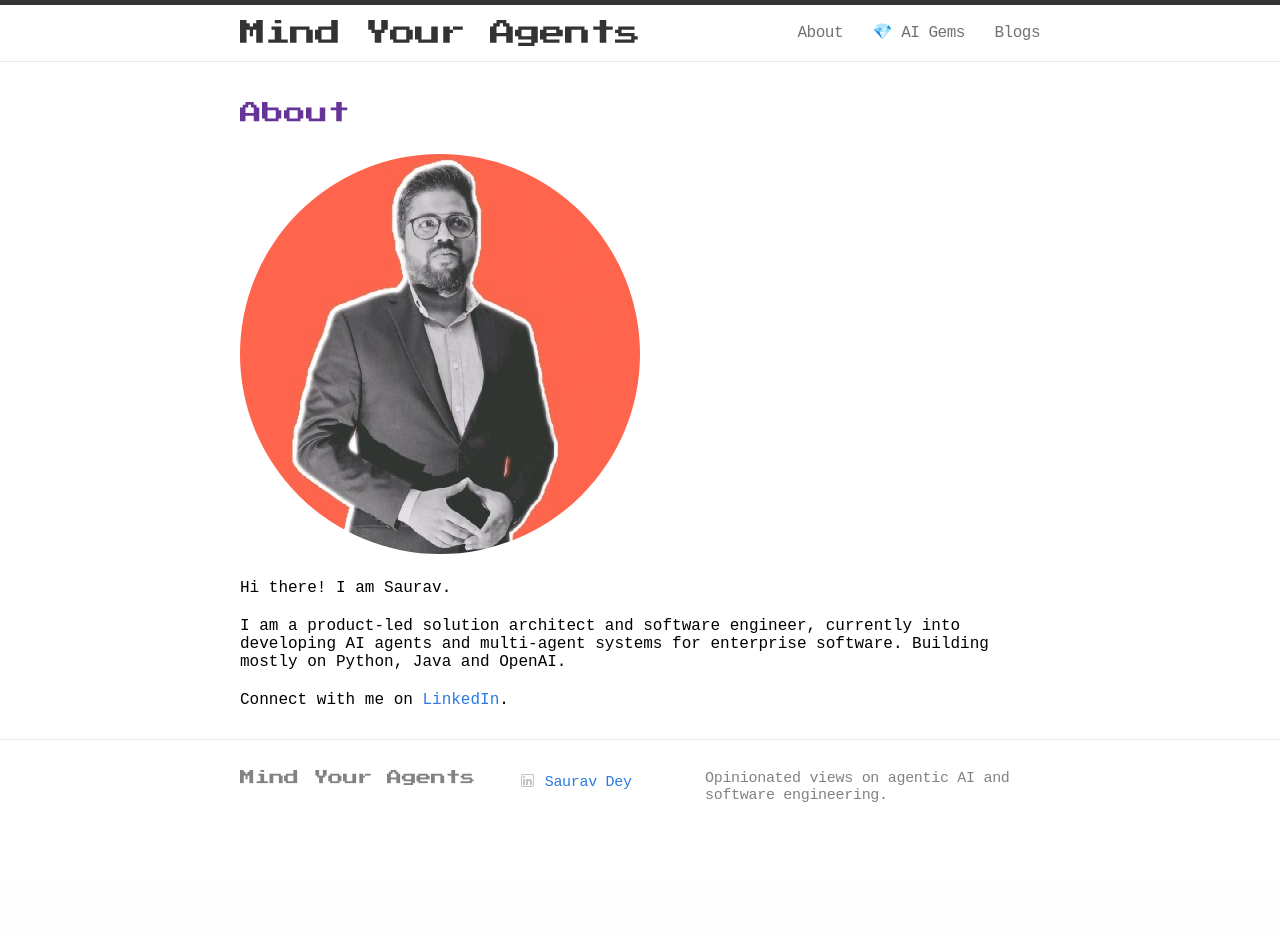
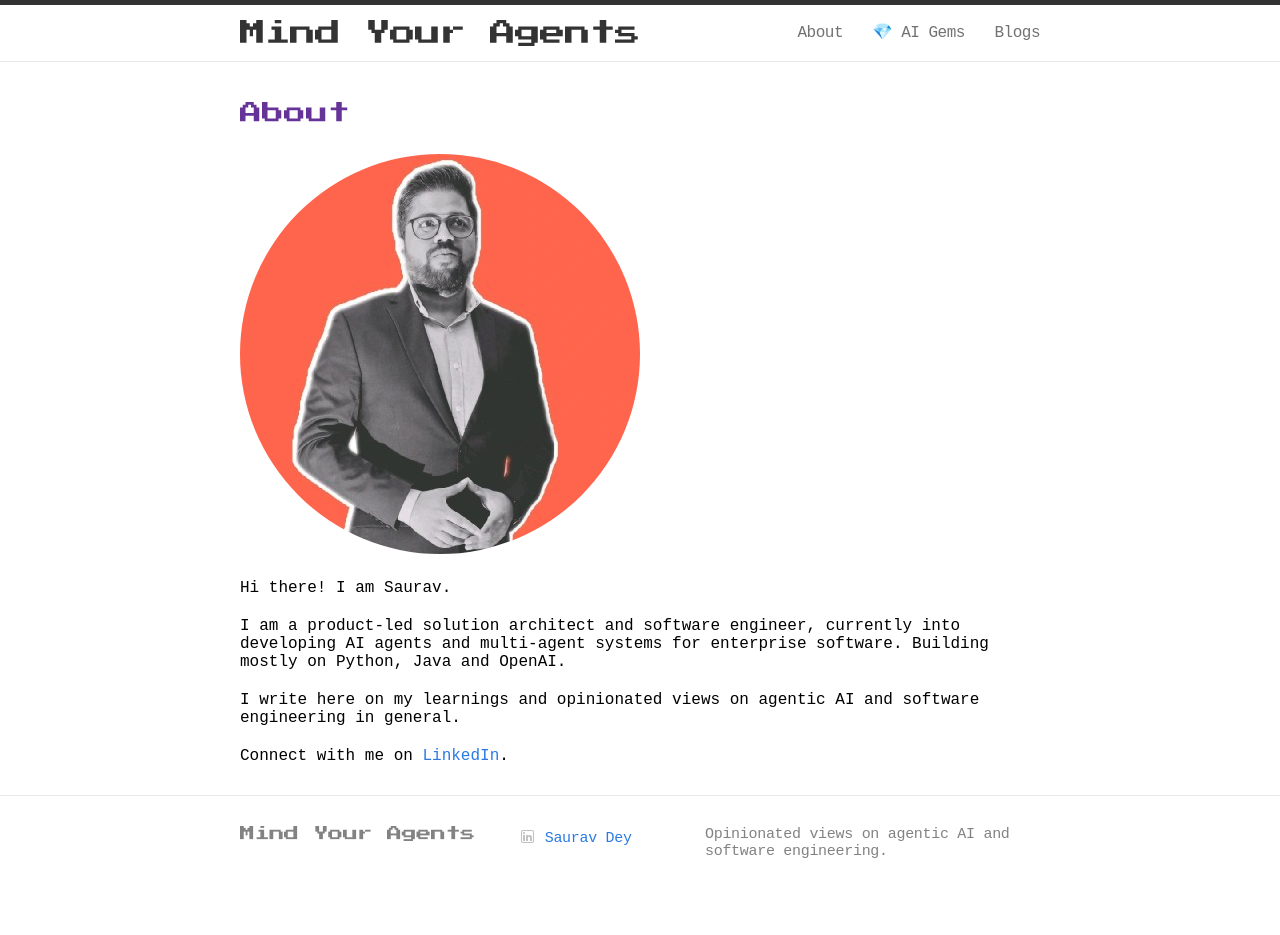
Before and after one commit to mindyouragents/mindyouragents.github.io, a Jekyll site: the page built from _pages/about.markdown, in a window 1280 px wide. Built offline with Jekyll 4.4.1, drawn with Linux system fonts in a browser that asks for light colours; some web fonts are replaced; before the commit the page ends 900 px from its top, so only the background shows below that.

Commit message:
updates and posts

```diff
--- a/_pages/about.markdown
+++ b/_pages/about.markdown
@@ -12,4 +12,6 @@ Hi there! I am Saurav.
 
 I am a product-led solution architect and software engineer, currently into developing AI agents and multi-agent systems for enterprise software. Building mostly on Python, Java and OpenAI.
 
+I write here on my learnings and opinionated views on agentic AI and software engineering in general.
+
 Connect with me on [LinkedIn](https://www.linkedin.com/in/sauravdey/).
```
Also changed, not shown: _pages/blogs.markdown (renamed from _pages/gen-ai.markdown).
